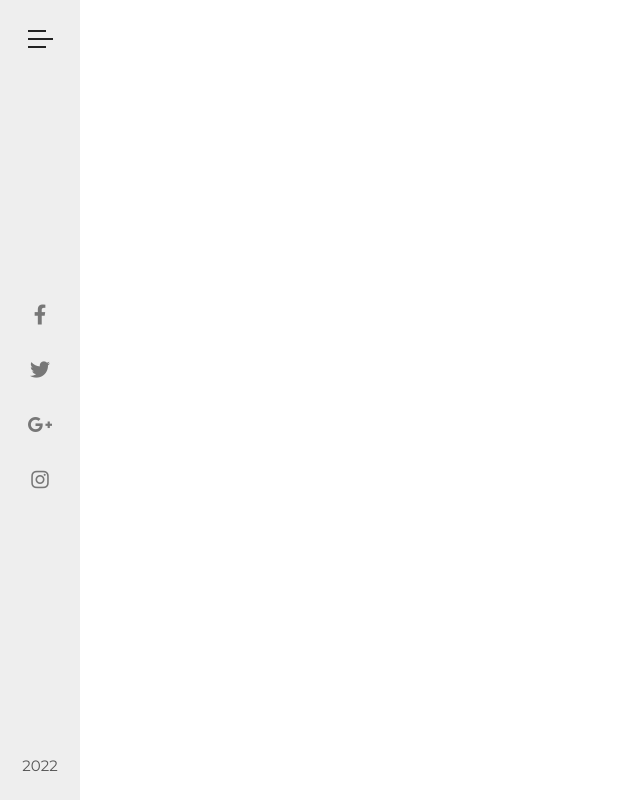
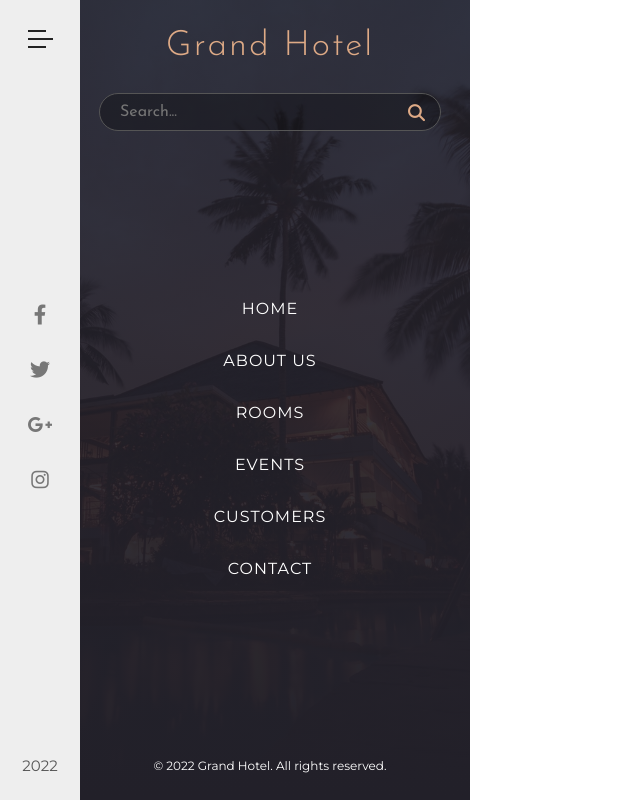
Before and after one commit to dsf2873/mygrandhotel, a plain HTML site: page index.html in a window 1280 px wide. Shown: the whole page, without its empty margins (0-640 px from the left). Drawn offline with Linux system fonts and the light colour scheme.

Commit message:
finished naviagation part 2 video

```diff
--- a/css/style.css
+++ b/css/style.css
@@ -1,4 +1,5 @@
-/* common styles */
+/*Diane Fischer*/
+/*common styles*/
 html {
     font-size: 62.5%;
     box-sizing: border-box;
@@ -10,10 +11,10 @@ body {
     font-family: 'Montserrat', sans-serif;
 }
 
-/* end of common styles */
+/*end common styles*/
 
-/* navbar */
-/* sidebar */
+/*nav bar*/
+/*sidebar*/
 .sidebar {
     width: 8rem;
     height: 100%;
@@ -31,6 +32,11 @@ body {
     cursor: pointer;
 }
 
+.menu-icon:hover .line {
+    width: 2.5rem;
+}
+
+/*the code for .line creates the lines for the hamburger menu*/
 .line {
     height: .2rem;
     width: 2.5rem;
@@ -41,15 +47,11 @@ body {
 .line-1,
 .line-3 {
     width: 1.8rem;
-    transition: all .4s;
-}
-
-.menu-icon:hover .line {
-    width: 2.5rem;
+    transition: width .4s;
 }
 
 .social-icons-list {
-    list-style: none;
+    list-style-type: none;
     padding: 0;
     height: 25rem;
     display: flex;
@@ -58,6 +60,7 @@ body {
     align-items: center;
 }
 
+/*.social-link makes social links bigger and changes their font-awesome color*/
 .social-link {
     font-size: 2rem;
     color: #777;
@@ -68,18 +71,18 @@ body {
     color: #deaa86;
 }
 
+
+
 .year {
     margin-bottom: 1rem;
     font-size: 1.5rem;
     color: #555;
 }
 
-/* end of sidebar */
-
-/* navigation */
+/*navigation*/
 .navigation {
     position: fixed;
-    left: -32rem;
+    left: 7rem;
     width: 40rem;
     height: 100%;
     background: linear-gradient(to top, rgba(34, 32, 41, 1), rgba(34, 32, 41, .8)), url(../img/nav-bg.jpeg) center no-repeat;
@@ -100,7 +103,7 @@ body {
     text-align: center;
 }
 
-.navigation-search {
+navigation-search {
     position: relative;
 }
 
@@ -111,7 +114,6 @@ body {
     font-family: 'Josefin Sans', sans-serif;
     font-size: 1.6rem;
     color: #deaa86;
-    letter-spacing: .1rem;
     outline: none;
     border: .1rem solid #555;
     border-radius: 10rem;
@@ -120,6 +122,10 @@ body {
 
 .navigation-search-input:focus {
     background-color: rgba(0, 0, 0, .1);
+}
+
+.navigation-search {
+    position: relative;
 }
 
 .navigation-search-btn {
@@ -137,5 +143,67 @@ body {
     outline: none;
 }
 
-/* end of navigation */
-/* end of navbar */
+.navigation-list {
+    list-style-type: none;
+    padding: 0;
+    height: 28rem;
+    display: flex;
+    flex-direction: column;
+    justify-content: space-between;
+    align-items: center;
+}
+
+.navigation-item {
+    position: relative;
+}
+
+.navigation-link {
+    color: #fff;
+    font-size: 1.6rem;
+    font-weight: 400;
+    letter-spacing: .1rem;
+    text-transform: uppercase;
+    text-decoration: none;
+    transition: color .5s;
+}
+
+.navigation-link::before {
+    content: "";
+    width: 0rem;
+    height: .1rem;
+    background-color: #deaa86;
+    position: absolute;
+    top: 1rem;
+    left: -4rem;
+    transition: width .5s cubic-bezier(1, 0, 0, 1);
+}
+
+.navigation-link:after {
+    content: "";
+    width: 0rem;
+    height: .1rem;
+    background-color: #deaa86;
+    position: absolute;
+    top: 1rem;
+    right: -4rem;
+    transition: width .5s cubic-bezier(1, 0, 0, 1);
+}
+
+.navigation-link:hover {
+    color: #deaa86;
+}
+
+.navigation-link:hover::before,
+.navigation-link:hover::after {
+    width: 3rem;
+}
+
+.copyright {
+    color: #fff;
+    font-size: 1.2rem;
+    margin-bottom: 1.5rem;
+}
+
+/*end of navigation*/
+/*end sidebar*/
+/*end nav bar*/
```
